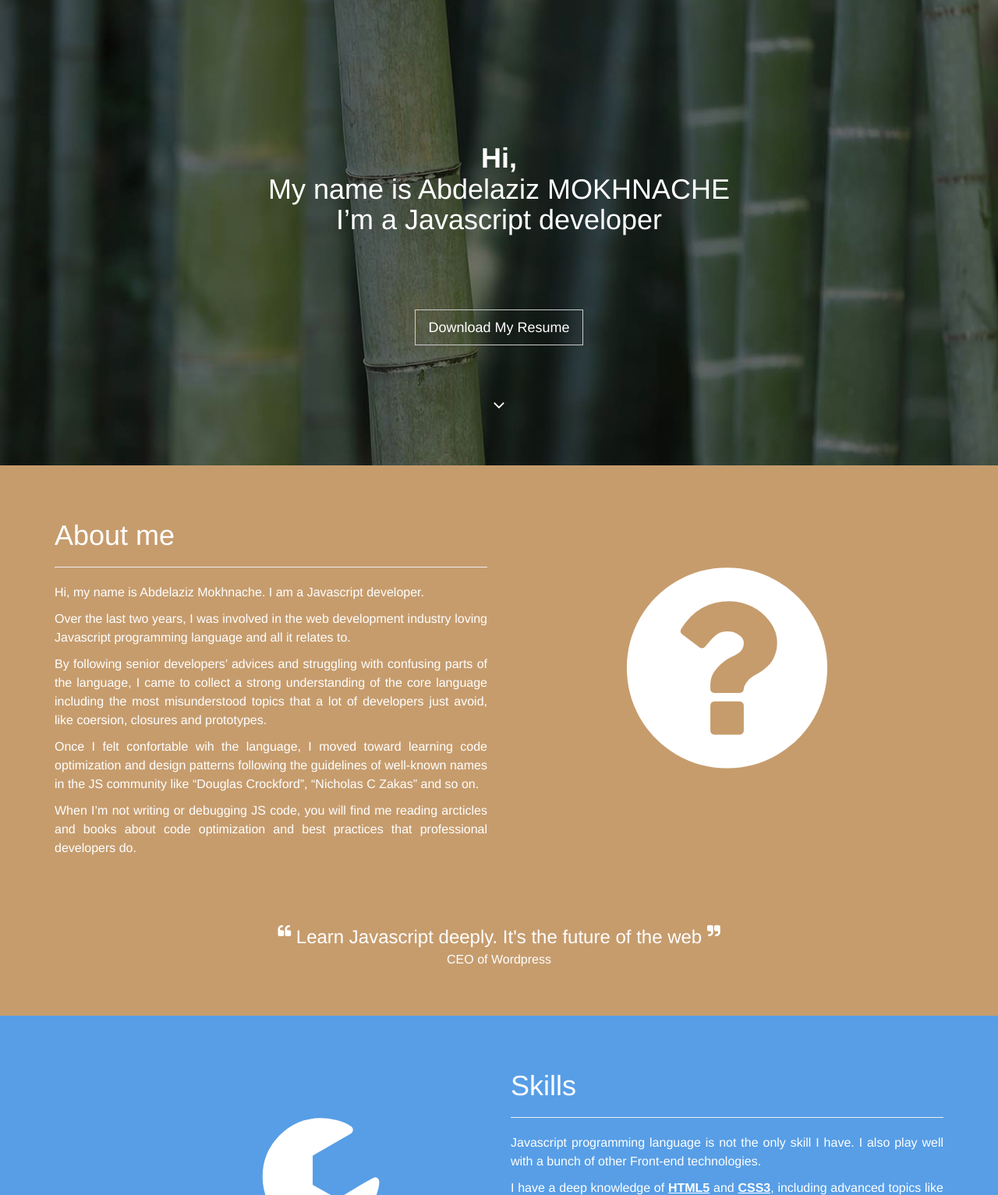
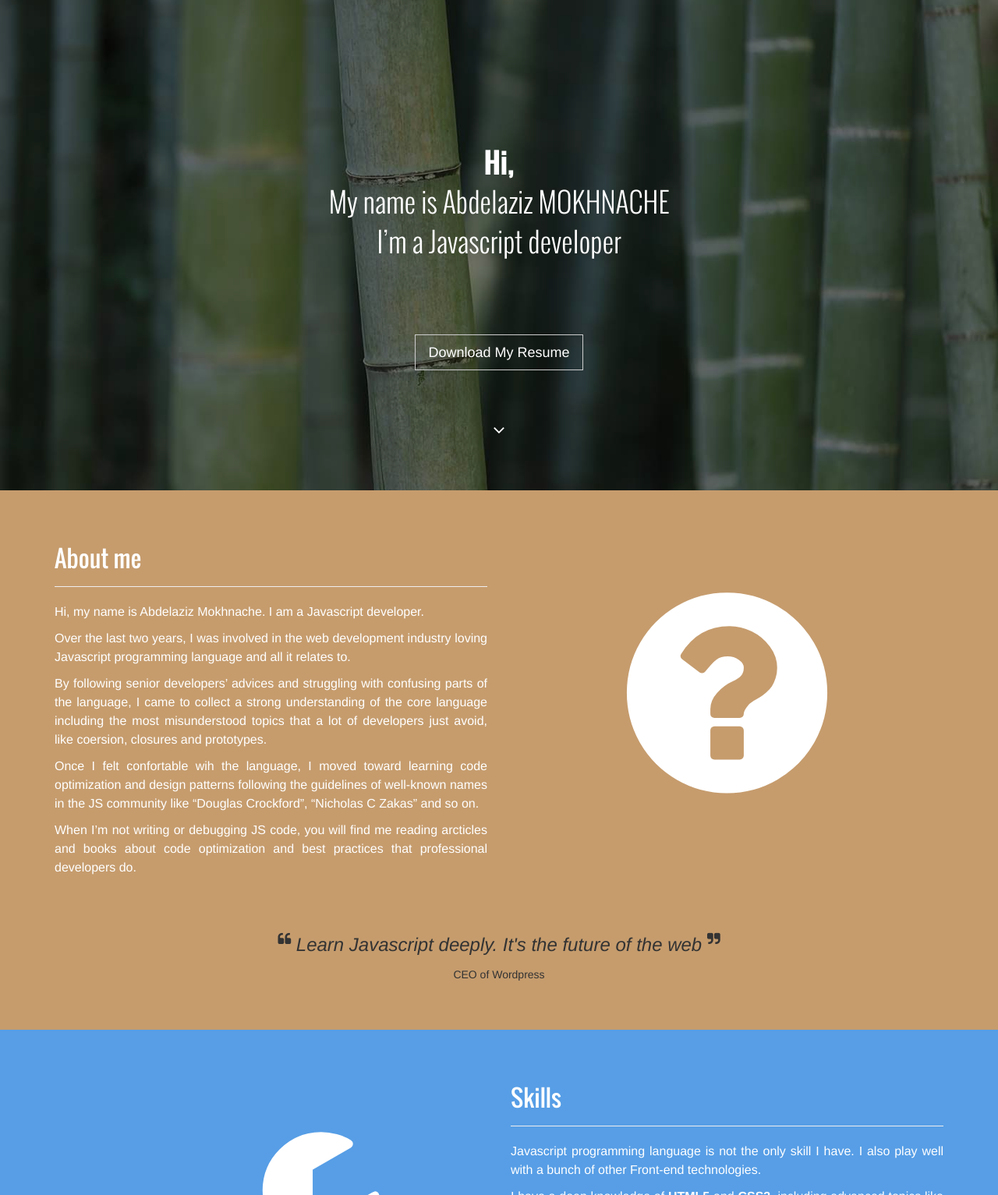
Before and after one commit to Abdelaziz18003/profile-archived, a website: page index.html in a window 1280 px wide. Shown: the part 67-1600 px from the top of the page at 78% size. Drawn offline with Linux system fonts and the light colour scheme.

Commit message:
update typography

```diff
--- a/index.html
+++ b/index.html
@@ -63,7 +63,7 @@
 
                 <!-- a brief description about myself -->
                 <div class="col-md-6">
-                    <h1>About me</h1>
+                    <h2>About me</h2>
                     <hr>
                     <p>Hi, my name is Abdelaziz Mokhnache. I am  a Javascript developer.</p>
 
@@ -110,7 +110,7 @@
 
                 <!-- a brief description about myself -->
                 <div class="col-md-6 col-md-push-6">
-                    <h1>Skills</h1>
+                    <h2>Skills</h2>
                     <hr>
                     <p>Javascript programming language is not the only skill I have. I also play well
                     with a bunch of other Front-end technologies.</p>
@@ -138,7 +138,7 @@
     <!-- portfolio section -->
     <section id="portfolio">
         <div class="container">
-            <h1>Portfolio</h1>
+            <h2>Portfolio</h2>
             <hr>
             <div class="row">
                 <div class="col-md-3">
@@ -179,7 +179,7 @@
     <!-- contact section -->
     <section id="contact" class="text-center">
         <div class="container">
-            <h1>Let's be in touch</h1>
+            <h2>Let's be in touch</h2>
             <hr>
             <p class="text-center">If you want to hire me or know more about me, please feel free to contact me on</p>
             <div class="social-media">
--- /dev/null
+++ b/src/scss/_typography.scss
@@ -0,0 +1,99 @@
+//oswald font ________________________________________________________________________________________
+
+//oswald regular
+@font-face {
+    font-family: oswald;
+    src: url(../fonts/oswald/Oswald-Regular.ttf);
+    font-weight: 400;
+    font-style: normal;
+}
+
+//oswald light
+@font-face {
+    font-family: oswald;
+    src: url(../fonts/oswald/Oswald-Light.ttf);
+    font-weight: 300;
+    font-style: normal;
+}
+
+//oswald bold
+@font-face {
+    font-family: oswald;
+    src: url(../fonts/oswald/Oswald-Bold.ttf);
+    font-weight: 700;
+    font-style: normal;
+}
+
+
+
+// typography rules __________________________________________________________________________________
+html, body {
+    color: white;
+}
+
+* {
+    font-family: inherit;
+    color: white;
+}
+
+h1, h2 {
+    font-family: oswald;
+}
+
+p {
+    font-size: 16px;
+    text-align: justify;
+    line-height: 1.5;
+}
+
+a, a:hover, a:active {
+    color: white;
+    text-decoration: none;
+}
+
+.btn {
+    color: white;
+}
+
+.side-icon {
+    font-size: 300px;
+    line-height: 300px;
+    display: block;
+    text-align: center;
+}
+
+.down-arrow {
+    font-size: 24px;
+}
+
+blockquote {
+    font-size: 24px;
+    font-weight: lighter;
+    font-style: italic;
+    color: #333;
+
+    & + p {
+        font-size: 14px;
+        color: #333;
+    }
+}
+
+// header typography
+#header {
+    h1 {
+        font-weight: 300;
+        line-height: 1.4;
+    }
+
+    .navmenu li {
+        a {
+            font-size: 18px;
+            text-align: left;
+            padding-left: 100px;
+        }
+
+        .fa {
+            padding-right: 20px;
+        }
+    }
+}
--- a/src/scss/main.scss
+++ b/src/scss/main.scss
@@ -1,6 +1,7 @@
 // imports ___________________________________________________________________________________________
-@import "_variables";
+@import "variables";
 @import "media-queries";
+@import "typography";
 
 // general styling ___________________________________________________________________________________
 *{
@@ -11,34 +12,14 @@
 
 html, body {
     height: 100%;
-    color: white;
 }
 
 section {
     padding: 50px 0px;
 }
 
-a, a:hover, a:active {
-    color: white;
-    text-decoration: none;
-}
-
-p {
-    font-size: 16px;
-    text-align: justify;
-    line-height: 1.5;
-
-    b {
-        text-decoration: underline;
-    }
-}
-
 .side-icon {
     margin: 60px 0px 0px;
-    font-size: 300px;
-    line-height: 300px;
-    display: block;
-    text-align: center;
 }
 
 // #01 header styling ________________________________________________________________________________
@@ -61,12 +42,10 @@ header {
     .btn {
         background: transparent;
         border-radius: 0px;
-        color: white;
     }
 
     .down-arrow {
         margin: 60px 0px 0px;
-        font-size: 24px;
     }
 }
 
@@ -149,9 +128,8 @@ body.canvas-sliding, body.canvas-slid {
     }
 
     blockquote {
-        margin: 75px 0px 0px;
+        margin: 60px 0px 10px;
         padding: 0px;
-        font-size: 24px;
         border: 0px;
         text-align: center;
     }
```
Also changed, not shown: dist/css/main.css, dist/fonts/Oswald/OFL.txt (added), dist/fonts/Oswald/Oswald-Bold.ttf (added), dist/fonts/Oswald/Oswald-Light.ttf (added), dist/fonts/Oswald/Oswald-Regular.ttf (added), 1 other file.
